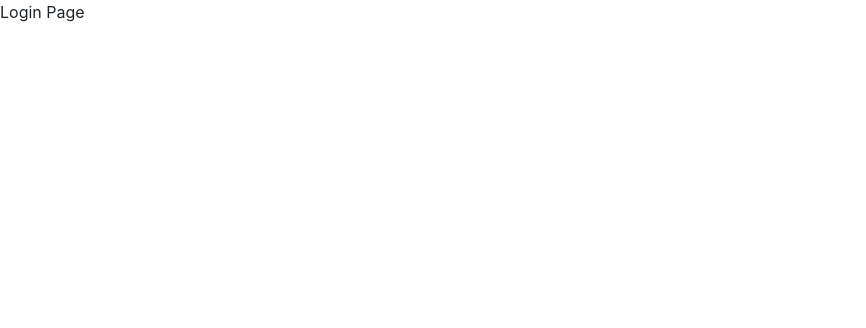
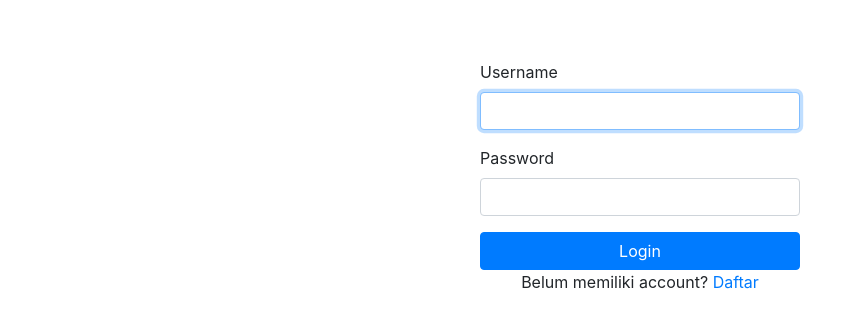
Before and after one commit to FauzanAr/MembershipInterface, a React (Create React App) app: page /login in a window 1280 px wide. Shown: the top 328 px of the page, without its empty margins (0-866 px from the left). Built offline with nearby package versions, Linux system fonts and the light colour scheme.

Commit message:
Creating login page

```diff
--- /dev/null
+++ b/src/member/Login.css
@@ -0,0 +1,12 @@
+.Login {
+    padding: 60px 0;
+}
+
+.Login form {
+    margin: 0 auto;
+    max-width: 320px;
+}
+
+p {
+    text-align: center;
+}
--- a/src/member/Login.js
+++ b/src/member/Login.js
@@ -1,10 +1,59 @@
 import React, { Component } from 'react'
+import { Button, FormGroup, FormControl, Form } from 'react-bootstrap';
+import { Link } from 'react-router-dom';
+import "./Login.css";
+
 
 export default class Login extends Component {
+    constructor(props){
+        super(props);
+        this.state = {
+            UsersUsername: '',
+            UsersPassword: ''
+        };
+
+        this.onChange = this.onChange.bind(this);
+    }
+
+    onChange(e)
+    {
+        this.setState({[e.target.name] : e.target.value});
+    }
+
+    onSubmit(e)
+    {
+        e.preventDefault();
+        console.log("Submit");
+    }
+
     render() {
         return (
-            <div>
-                Login Page
+            <div className = "Login">
+                <form onSubmit={this.onSubmit}>
+                    <FormGroup controlId = "UsersUsername" bssize = "large">
+                        <Form.Label>Username</Form.Label>
+                        <FormControl
+                            autoFocus
+                            type="text"
+                            name="UsersUsername"
+                            value={this.state.UsersUsername}
+                            onChange={this.onChange}
+                        />
+                    </FormGroup>
+                    <FormGroup controlId = "UsersPassword" bssize = "large">
+                        <Form.Label>Password</Form.Label>
+                        <FormControl
+                            type="password"
+                            name="UsersPassword"
+                            value={this.state.UsersPassword}
+                            onChange={this.onChange}
+                        />
+                    </FormGroup>
+                    <Button block bssize="large" type="submit">
+                        Login
+                    </Button>
+                </form>
+                <p>Belum memiliki account? <Link to='/register'>Daftar</Link></p>
             </div>
         )
     }
```
